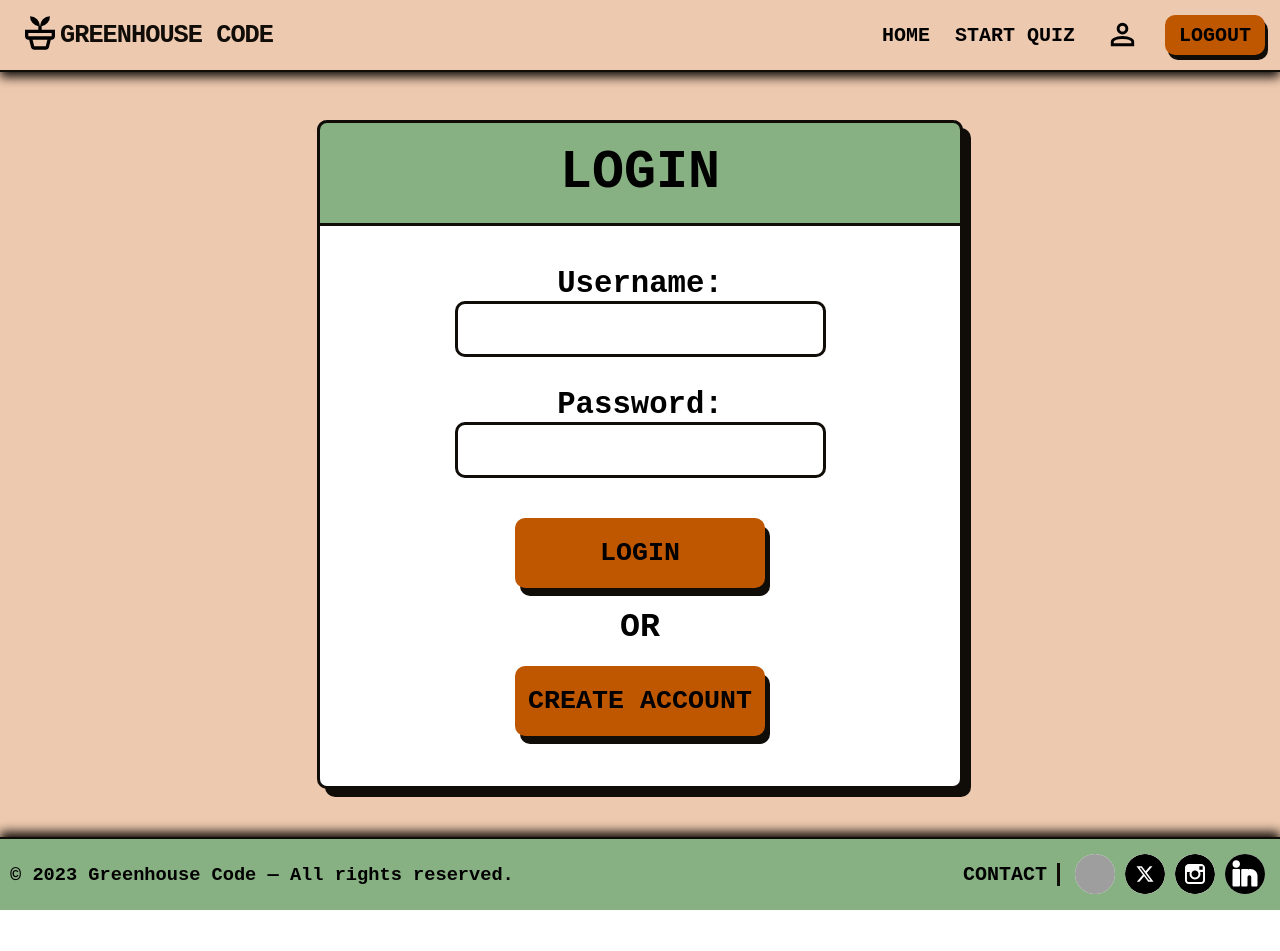
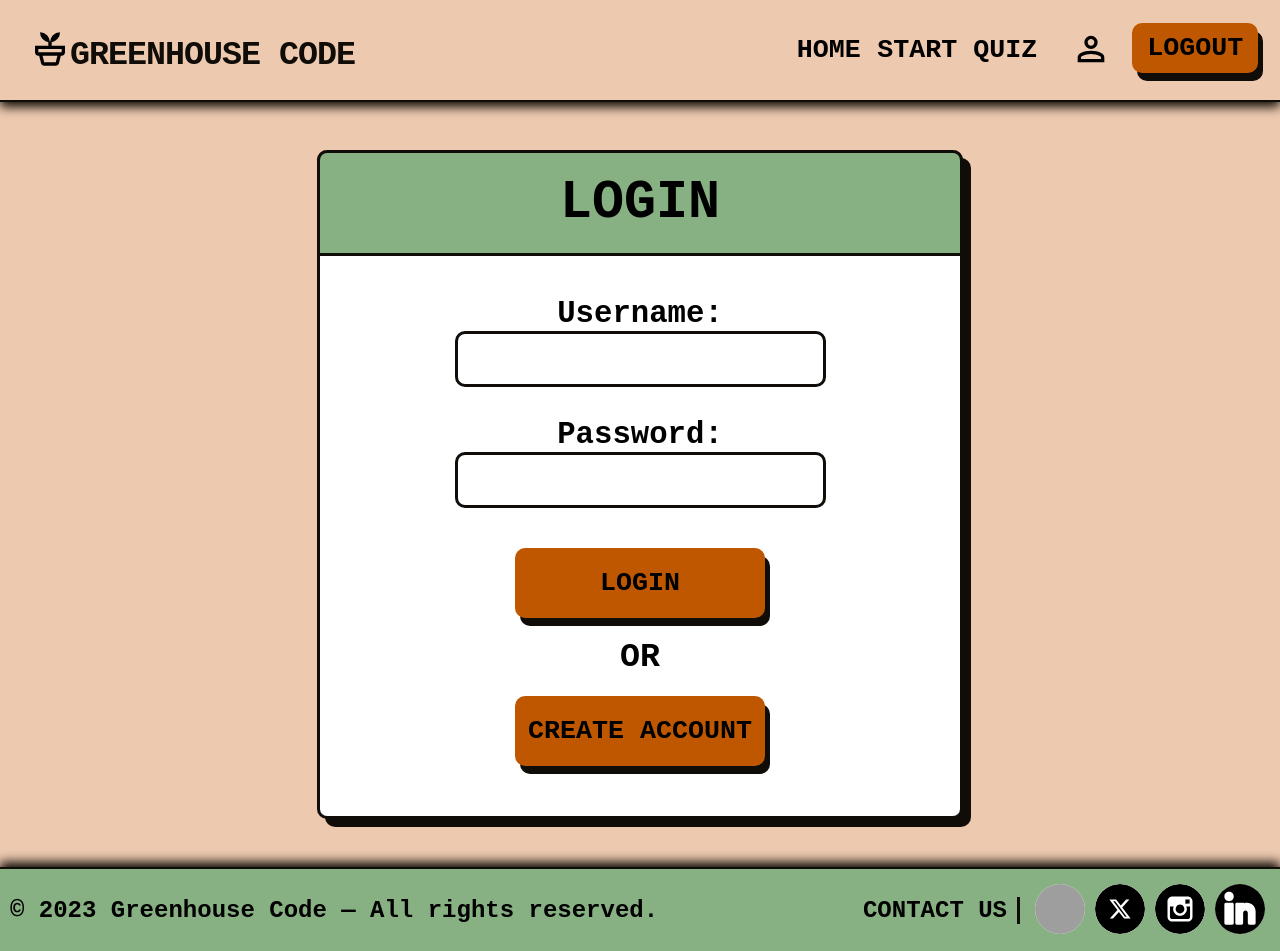
Before and after one commit to progmatic-fs-2023/greenhouse-project, a React (Vite) app in the folder client/: page /login in a window 1280 px wide. Before the commit the page ends 910 px from the top, so only its background shows below. Built offline with nearby package versions, Linux system fonts and the light colour scheme; no server answers; sample sign-in values are in the browser's storage; grey boxes are pictures that could not be loaded; a web font is replaced by a local one.

Commit message:
contact css update

```diff
--- a/client/src/components/Layout/MainLayout/Footer/Footer.jsx
+++ b/client/src/components/Layout/MainLayout/Footer/Footer.jsx
@@ -14,7 +14,7 @@ function Footer() {
       <div className="links_container">
         <div className="contact">
           <NavLink to="/contact">
-            <button type="button">Contact</button>
+            <button type="button">Contact us</button>
           </NavLink>
         </div>
         <div className="icons_container">
--- a/client/src/components/Layout/MainLayout/Footer/footer.css
+++ b/client/src/components/Layout/MainLayout/Footer/footer.css
@@ -11,12 +11,12 @@ footer {
   background-color: var(--secondary-color);
   border-top: 2px solid var(--smokey-black);
   box-shadow: 0 -5px 10px var(--smokey-black);
-  font-size: 14pt;
+  font-size: 18pt;
 }
 
 footer img {
-  width: 40px;
-  height: 40px;
+  width: 50px;
+  height: 50px;
   margin: 5px 5px 0 5px;
   background-color: white;
   border-radius: 50%;
@@ -50,7 +50,7 @@ footer img:hover {
   background-color: var(--secondary-color);
   border: none;
   outline: none;
-  font-size: 15pt;
+  font-size: 18pt;
   transition-duration: 0.3s;
   text-transform: uppercase;
 }
@@ -66,6 +66,7 @@ footer img:hover {
     flex-flow: row wrap;
     justify-content: center;
     padding: 10px 20px;
+    text-align: center;
   }
 
   footer img {
--- a/client/src/components/Layout/MainLayout/Header/header.css
+++ b/client/src/components/Layout/MainLayout/Header/header.css
@@ -3,13 +3,12 @@
     display: flex;
     justify-content: space-between;
     max-width: 100vw;
-    height: 70px;
+    height: 100px;
     border-bottom: 2px solid var(--smokey-black);
     box-shadow: 0 5px 10px var(--smokey-black);
     text-transform: uppercase;
     position: sticky;
     top: 0;
-    font-style: normal;
 }
 
 .hamburger_menu {
@@ -20,20 +19,20 @@
     display: flex;
     justify-content: space-between;
     align-items: center;
-    margin: 10px 20px;
+    margin: 30px;
     height: 50px;
     text-decoration: none;
     color: var(--smokey-black);
 }
 
 .logo img {
-    margin-bottom: 5px;
+    margin-bottom: 12px;
     height: 40px;
 }
 
 .logo p {
     margin: auto 0 ;
-    font-size: 19pt;
+    font-size: 25pt;
     letter-spacing: -1px;
 }
 
@@ -42,7 +41,8 @@
     justify-content: space-evenly;
     align-items: center;
     color: var(--smokey-black);
-    margin-right: 30px;
+    margin-right: 100px;
+    margin-top: 15px;
     width: 100%;
 }
 
@@ -62,11 +62,10 @@ nav li {
     background-color: var(--primary-color);
     text-align: center;
     border: none;
-    margin: 0 10px;
     height: 70px;
     width: fit-content;
     text-transform: uppercase;
-    font-size: 15pt;
+    font-size: 20pt;
     cursor: pointer;
     transition-duration: 0.3s;
 }
@@ -81,11 +80,13 @@ nav li {
     background-color: var(--accent-color);
     border-radius: 10px;
     border: none;
-    width: 100px;
-    height: 40px;
+    width: max-content;
+    height: 50px;
+    margin: 0 5px 5px;
+    padding: 10px 15px;
     text-transform: uppercase;
     transition-duration: 0.3s;
-    box-shadow: 3px 5px var(--smokey-black);
+    box-shadow: 5px 8px var(--smokey-black);
 }
 
 #signinBtn:hover {
@@ -96,8 +97,8 @@ nav li {
 }
 
 .logged_in_icon {
-    width: 35px;
-    height: 35px;
+    width: 40px;
+    height: 40px;
     margin: 10px 0 5px;
     color: var(--smokey-black);
 }
--- a/client/src/components/Layout/ProfileLayout/ProfileHeader.jsx
+++ b/client/src/components/Layout/ProfileLayout/ProfileHeader.jsx
@@ -1,6 +1,7 @@
 import { useEffect, useState } from 'react';
 import { useAuth } from '../../../contexts/AuthContext';
 import { API_URL } from '../../../constants';
+import ranks from '../../../utils/ranks';
 import Profilepic from '../../../assets/profilepic.svg';
 import plant from '../../../assets/plant.svg';
 import pottedPlant from '../../../assets/potted_plant.svg'
@@ -14,7 +15,7 @@ function ProfileHeader() {
   const [xp, setXp] = useState('');
   const [icon, setIcon] = useState();
   const [threshold, setThreshold] = useState(0);
-  const ranks = ["Newbie", "Rookie", "Apprentice", "Master", "Legend"];
+  const difference = threshold-xp;
 
   useEffect(() => {
     const fetchUserXP = async () => {
@@ -37,28 +38,26 @@ function ProfileHeader() {
 
   useEffect(() => {
   if(xp <= 100){
-    setRank(ranks[0]);
+    setRank(ranks.newbie.name);
     setIcon(pottedPlant);
-    setThreshold(100);
+    setThreshold(ranks.newbie.xpThreshold);
     } else if(xp <= 200){
-    setRank(ranks[1]);
+    setRank(ranks.rookie.name);
     setIcon(plant);
-    setThreshold(200);
+    setThreshold(ranks.rookie.xpThreshold);
     } else if(xp <= 350){
-      setRank(ranks[2]);
+      setRank(ranks.apprentice.name);
       setIcon(spa);
-      setThreshold(350);
+      setThreshold(ranks.apprentice.xpThreshold);
     } else if(xp <= 500){
-      setRank(ranks[3]);
+      setRank(ranks.expert.name);
       setIcon(grass);
       setThreshold(500);
     } else if(xp > 500){
-      setRank(ranks[4]);
+      setRank(ranks.legend.name);
       setIcon(tree);
     }
   });
-
-  const difference = threshold-xp;
 
   return (
     <div className="profile_header_container">
@@ -70,14 +69,14 @@ function ProfileHeader() {
         <img src={icon} alt="rank-icon" className="rank_pic" />
         </h2>
         <div className='xp'>
-          <h4>{xp} XP</h4>
+          <h4>{xp || 0}xp</h4>
           <div className="status-bar">
             <div
               className="status-bar-fill"
               style={{ width: `${(xp/threshold)*100}%` }}
             />
             </div>
-            <p>{difference} XP until next level</p>
+            <div>{xp > 500 ? <p> </p> : <p>{difference}xp until next level</p>}</div>
           </div>
     </div>
   );
--- a/client/src/components/Layout/ProfileLayout/profile.css
+++ b/client/src/components/Layout/ProfileLayout/profile.css
@@ -111,6 +111,10 @@
     text-align: center;
   }
 
+  .xp h4 {
+    margin-bottom: 10px;
+  }
+
   .status-bar-fill {
     height: 100%;
     background-color: var(--smokey-black);
--- a/client/src/login.css
+++ b/client/src/login.css
@@ -1,10 +1,10 @@
-.login_main_container {
+.login_main_container, .contact_main_container {
   display: flex;
   justify-content: center;
   padding: 3rem 0;
 }
 
-.login_container {
+.login_container, .contact_container {
   display: flex;
   justify-content: center;
   align-items: center;
@@ -21,7 +21,7 @@
   background-color: white;
 }
 
-.login_container h2, .question-form-container h2, .edit_question_container h2, .admin h1, .new_question h2 {
+.login_container h2, .question-form-container h2, .edit_question_container h2, .admin h1, .new_question h2, .contact_container h2 {
   border: 3px solid var(--smokey-black);
   width: 100%;
   border-radius: 10px 10px 0 0;
@@ -32,16 +32,16 @@
   background-color: var(--secondary-color);
 }
 
-.login_container form {
+.login_container form, .contact_container form {
   padding: 40px 0;
 }
 
-.login_container label, .quiz-form label, .edit_question_form label {
+.login_container label, .quiz-form label, .edit_question_form label, .contact_container label {
   font-size: 23pt;
   padding: 0 auto;
 }
 
-.login_container input, .quiz-form select, .quiz-form input {
+.login_container input, .quiz-form select, .quiz-form input, .contact_container input, #subject, #message {
   margin: 0 auto 30px;
   padding: 10px 15px;
   border: 3px solid var(--smokey-black);
@@ -50,7 +50,7 @@
   border-radius: 10px;
 }
 
-.login_container button, .edit_question_form button, .admin button, .question-form-container button, .modal_button {
+.login_container button, .edit_question_form button, .admin button, .question-form-container button, .modal_button, .contact_container button {
   background-color: var(--accent-color);
   border-radius: 10px;
   border: none;
@@ -64,7 +64,7 @@
   box-shadow: 5px 8px var(--smokey-black);
 }
 
-.login_container button:hover, .edit_question_form button:hover, .admin button:hover, .question-form-container button:hover, .modal_button:hover {
+.login_container button:hover, .edit_question_form button:hover, .admin button:hover, .question-form-container button:hover, .modal_button:hover, .contact_container button:hover {
   background-color: var(--button-hover-color);
   color: #2c2c2c;
   transition-timing-function: 0.3s ease-in-out;
@@ -80,10 +80,16 @@
   font-size: 25pt;
 }
 
+#message {
+  height: auto;
+  width: 300px;
+}
+
+
 /* MEDIA QUERIES */
 
 @media only screen and (max-width: 800px) {
-  .login_container {
+  .login_container, .contact_container {
     width: 400px;
   }
 
--- a/client/src/pages/Contact.jsx
+++ b/client/src/pages/Contact.jsx
@@ -48,7 +48,8 @@ function ContactPage() {
   };
 
   return (
-    <div>
+    <div className='contact_main_container'>
+      <div className='contact_container'>
       <h2>Contact Us</h2>
       {sending && <p>Sending...</p>}
       {sent && <p>Message sent!</p>}
@@ -58,12 +59,14 @@ function ContactPage() {
           <div>
             <label htmlFor="name">
               Your Name:
+              <br />
               <input type="text" id="name" value={name} onChange={(e) => setName(e.target.value)} />
             </label>
           </div>
           <div>
             <label htmlFor="email">
               Your Email:
+              <br />
               <input
                 type="email"
                 id="email"
@@ -76,6 +79,7 @@ function ContactPage() {
           <div>
             <label htmlFor="subject">
               Subject:
+              <br />
               <select
                 id="subject"
                 value={selectedSubject}
@@ -96,6 +100,7 @@ function ContactPage() {
           <div>
             <label htmlFor="message">
               Your Message:
+              <br />
               <textarea
                 id="message"
                 value={message}
@@ -111,6 +116,7 @@ function ContactPage() {
         </form>
       )}
     </div>
+    </div>
   );
 }
 
--- a/client/src/utils/ranks.js
+++ b/client/src/utils/ranks.js
@@ -1,23 +1,22 @@
 const ranks = {
   newbie: {
     name: 'Newbie',
-    xpThreshold: 0,
+    xpThreshold: 100,
   },
   rookie: {
     name: 'Rookie',
-    xpThreshold: 100,
+    xpThreshold: 200,
   },
   apprentice: {
     name: 'Apprentice',
-    xpThreshold: 200,
-  },
-  adept: {
-    name: 'Adept',
     xpThreshold: 350,
   },
   expert: {
     name: 'Expert',
     xpThreshold: 500,
   },
+  legend: {
+    name: 'Legend',
+  },
 };
 export default ranks;
```
Also changed, not shown: 2 other files (tests, documents, lock files or other folders).
